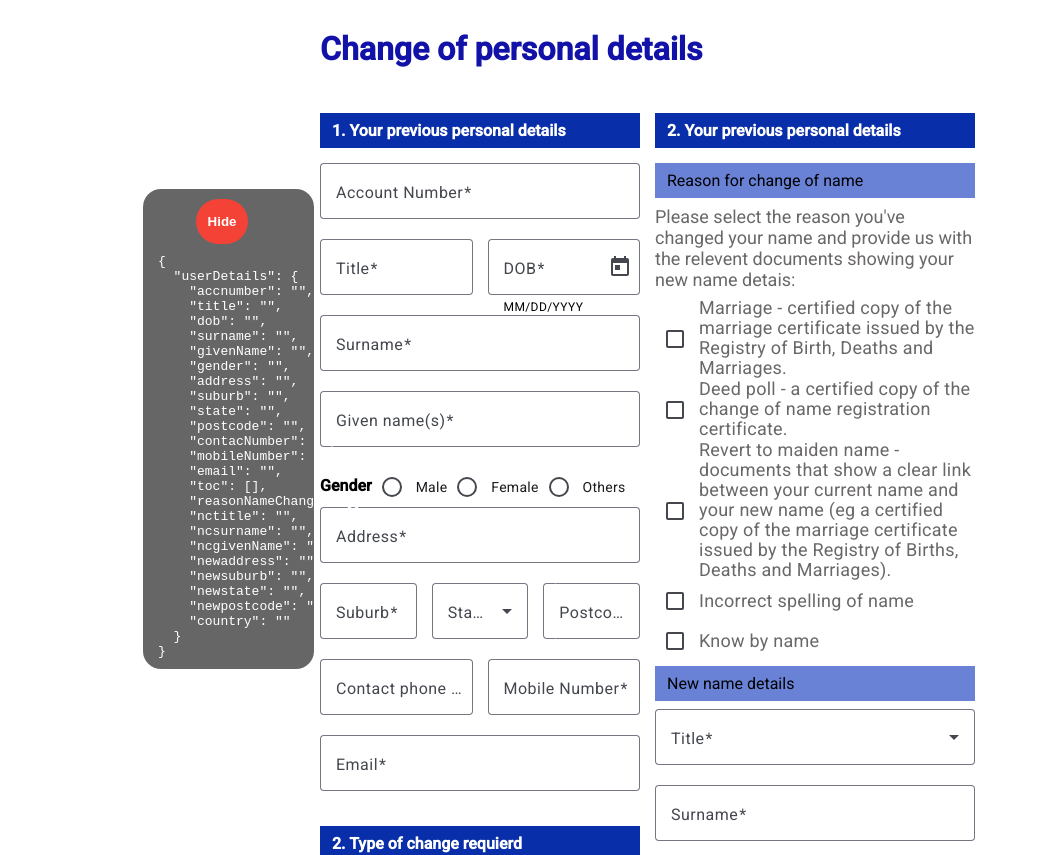
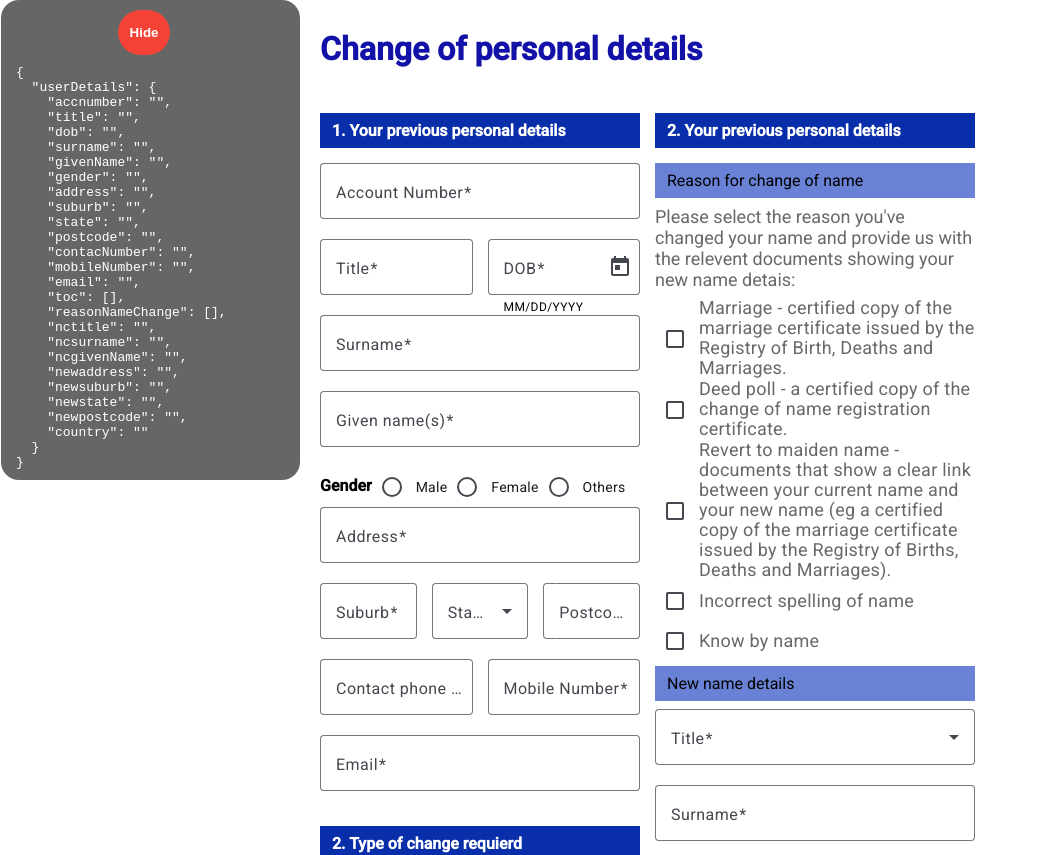
Before and after one commit to kumaruidivloper/angular-forms-tutorial, an Angular app: page / in a window 1280 px wide. Shown: the top 855 px of the page, without its empty margins (0-1037 px from the left). Built offline with nearby package versions, Linux system fonts and the light colour scheme.

Commit message:
small css fix

```diff
--- a/src/app/app.scss
+++ b/src/app/app.scss
@@ -120,13 +120,14 @@
 
 
 .preview {
-    position: fixed;
-    padding: 10px 28px 10px 15px;
-    top: 189px;
-    left: 143px;
-    background: rgba(0, 0, 0, 0.6);
-    color: #fff;
-    width: 10%; border-radius: 18px;
+  position: fixed;
+  padding: 10px 28px 10px 15px;
+  top: 0px;
+  left: 1px;
+  background: rgba(0, 0, 0, 0.6);
+  color: #fff;
+  width: 20%;
+  border-radius: 18px;
 }
 .main-body
 {
```
